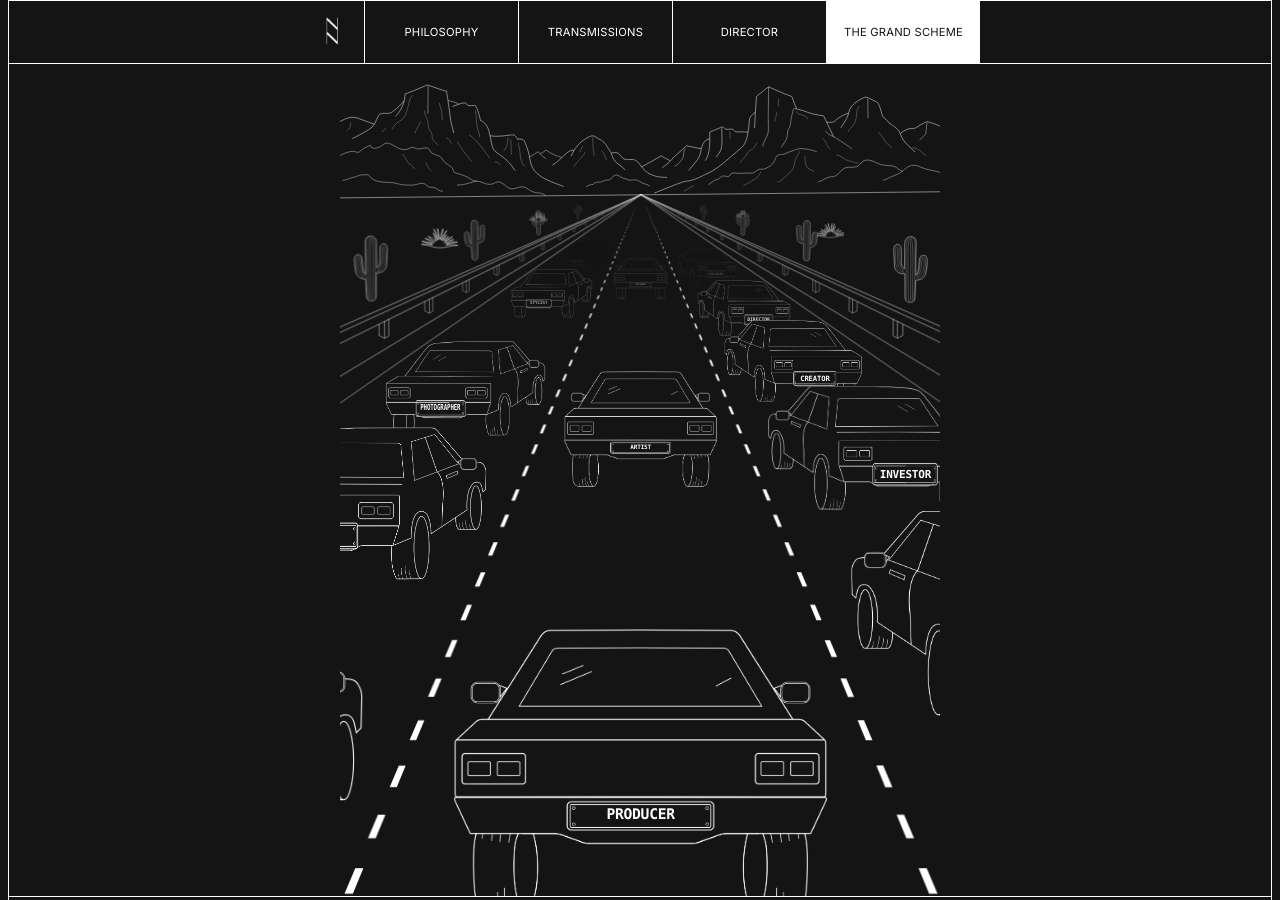
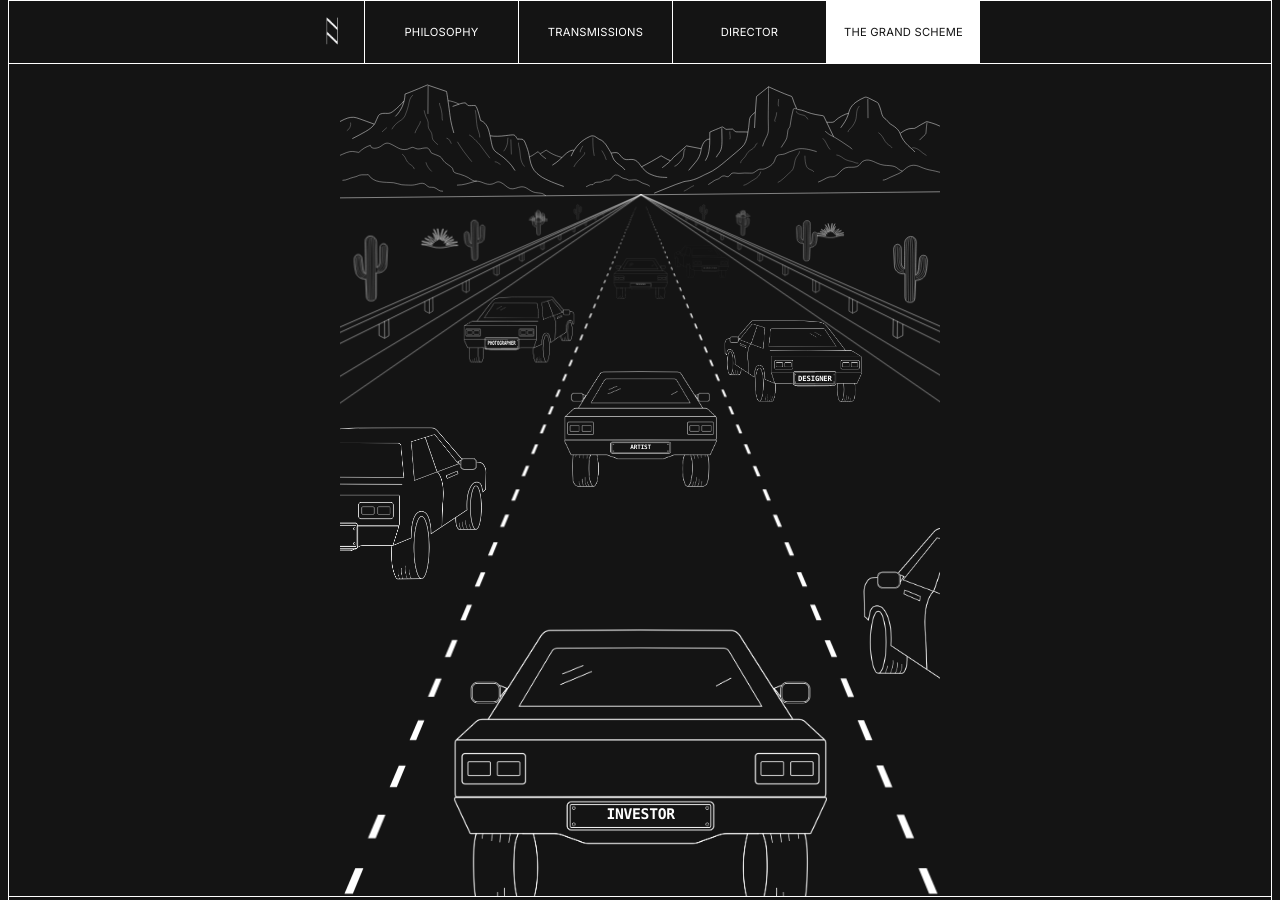
Before and after one commit to laindoe/ten-grand, a Jekyll site: the page built from index.html, in a window 1280 px wide and 900 px high, scrolled down 3347 px. Built offline with Jekyll 4.4.1, drawn with Linux system fonts in a browser that asks for light colours.

Commit message:
Three cars a lane, so the outer lanes get the centre's spacing (#158)
Two cars in a lane stop overlapping each other only once one is
1/(1 - height/depth) = 1.66x the depth of the other. At the counts I
shipped, the outer lanes were under that:

  3 a lane -> 2.54x, 39px of clear road between them at a 393px scene
  4        -> 2.01x, 20px
  5        -> 1.75x,  6px   <- the left lane
  6        -> 1.59x, they overlap  <- the right lane

So the right lane was literally overlapping itself and the left had 6px.
Three a lane everywhere brings both to 2.3-2.7x, which is what the
centre already had and what looked right.

The reasoning I used to justify five and six was wrong. I said the outer
lanes could carry more because they are only shown over the near half of
their range -- but that is the range over which they are shown WHOLE.
They are partly on screen for 84% of the range, so five or six of them
stacked up on screen just the same.

Cost: nine plates rather than fourteen. Dropped STYLIST, MANUFACTURER,
CREATOR, ENGINEER and CURATOR, keeping WRITER and PUBLISHER. If the
names matter more than the spacing, four a lane is twelve plates and
still clears the overlap by 20px.

Speeds and uneven phases are unchanged: 1.00x / 0.80x / 1.25x, periods
10.97s / 13.71s / 8.78s.


Claude-Session: https://claude.ai/code/session_017ynTvtGuh3qPdfkvciNjhT

Co-authored-by: Claude <noreply@anthropic.com>

```diff
--- a/index.html
+++ b/index.html
@@ -195,19 +195,14 @@
         <div class="distance__visual reveal">
           {% include highway-svg.html %}
           <div class="highway__car highway__car--centre" style="transform:scale(1.65300);opacity:1.000;z-index:48;animation-delay:-0.0000s,-0.0000s"><div class="highway__bob" style="animation-delay:-0.0000s"><span class="highway__plate"><span style="transform:scaleX(1.000)">ARTIST</span></span></div></div>
-          <div class="highway__car highway__car--centre" style="transform:scale(0.58719);opacity:1.000;z-index:31;animation-delay:-4.0594s,-4.0594s"><div class="highway__bob" style="animation-delay:-0.8333s"><span class="highway__plate"><span style="transform:scaleX(1.000)">DESIGNER</span></span></div></div>
-          <div class="highway__car highway__car--centre" style="transform:scale(0.24671);opacity:1.000;z-index:16;animation-delay:-7.4604s,-7.4604s"><div class="highway__bob" style="animation-delay:-1.6667s"><span class="highway__plate"><span style="transform:scaleX(1.000)">PRODUCER</span></span></div></div>
+          <div class="highway__car highway__car--centre" style="transform:scale(0.58719);opacity:1.000;z-index:31;animation-delay:-4.0594s,-4.0594s"><div class="highway__bob" style="animation-delay:-0.8333s"><span class="highway__plate"><span style="transform:scaleX(1.000)">PRODUCER</span></span></div></div>
+          <div class="highway__car highway__car--centre" style="transform:scale(0.24671);opacity:1.000;z-index:16;animation-delay:-7.4604s,-7.4604s"><div class="highway__bob" style="animation-delay:-1.6667s"><span class="highway__plate"><span style="transform:scaleX(1.000)">INVESTOR</span></span></div></div>
           <div class="highway__car highway__car--left" style="transform:scale(4.09987);opacity:1.000;z-index:48;animation-delay:-0.0000s,-0.0000s"><div class="highway__bob" style="animation-delay:-0.1667s"><span class="highway__plate"><span style="transform:scaleX(1.000)">VENUE</span></span></div></div>
-          <div class="highway__car highway__car--left" style="transform:scale(2.54828);opacity:1.000;z-index:40;animation-delay:-2.3314s,-2.3314s"><div class="highway__bob" style="animation-delay:-1.0000s"><span class="highway__plate"><span style="transform:scaleX(0.690)">PHOTOGRAPHER</span></span></div></div>
-          <div class="highway__car highway__car--left" style="transform:scale(1.30222);opacity:1.000;z-index:29;animation-delay:-5.6228s,-5.6228s"><div class="highway__bob" style="animation-delay:-1.8333s"><span class="highway__plate"><span style="transform:scaleX(1.000)">STYLIST</span></span></div></div>
-          <div class="highway__car highway__car--left" style="transform:scale(0.80940);opacity:1.000;z-index:21;animation-delay:-7.9541s,-7.9541s"><div class="highway__bob" style="animation-delay:-0.6667s"><span class="highway__plate"><span style="transform:scaleX(1.000)">WRITER</span></span></div></div>
-          <div class="highway__car highway__car--left" style="transform:scale(0.44983);opacity:0.666;z-index:11;animation-delay:-10.8341s,-10.8341s"><div class="highway__bob" style="animation-delay:-1.5000s"><span class="highway__plate"><span style="transform:scaleX(0.920)">PUBLISHER</span></span></div></div>
-          <div class="highway__car highway__car--right" style="transform:scale(4.12350);opacity:1.000;z-index:48;animation-delay:-0.0000s,-0.0000s"><div class="highway__bob" style="animation-delay:-0.3333s"><span class="highway__plate"><span style="transform:scaleX(1.000)">CREATOR</span></span></div></div>
-          <div class="highway__car highway__car--right" style="transform:scale(2.78733);opacity:1.000;z-index:42;animation-delay:-1.2288s,-1.2288s"><div class="highway__bob" style="animation-delay:-1.1667s"><span class="highway__plate"><span style="transform:scaleX(1.000)">DIRECTOR</span></span></div></div>
-          <div class="highway__car highway__car--right" style="transform:scale(1.78161);opacity:1.000;z-index:34;animation-delay:-2.6331s,-2.6331s"><div class="highway__bob" style="animation-delay:-0.0000s"><span class="highway__plate"><span style="transform:scaleX(1.000)">ENGINEER</span></span></div></div>
-          <div class="highway__car highway__car--right" style="transform:scale(1.07682);opacity:1.000;z-index:25;animation-delay:-4.2130s,-4.2130s"><div class="highway__bob" style="animation-delay:-0.8333s"><span class="highway__plate"><span style="transform:scaleX(1.000)">CURATOR</span></span></div></div>
-          <div class="highway__car highway__car--right" style="transform:scale(0.63288);opacity:1.000;z-index:16;animation-delay:-5.8806s,-5.8806s"><div class="highway__bob" style="animation-delay:-1.6667s"><span class="highway__plate"><span style="transform:scaleX(0.691)">MANUFACTURER</span></span></div></div>
-          <div class="highway__car highway__car--right" style="transform:scale(0.38252);opacity:0.434;z-index:8;animation-delay:-7.4604s,-7.4604s"><div class="highway__bob" style="animation-delay:-0.5000s"><span class="highway__plate"><span style="transform:scaleX(1.000)">INVESTOR</span></span></div></div>
+          <div class="highway__car highway__car--left" style="transform:scale(1.77140);opacity:1.000;z-index:34;animation-delay:-4.1142s,-4.1142s"><div class="highway__bob" style="animation-delay:-1.0000s"><span class="highway__plate"><span style="transform:scaleX(0.690)">PHOTOGRAPHER</span></span></div></div>
+          <div class="highway__car highway__car--left" style="transform:scale(0.68434);opacity:1.000;z-index:18;animation-delay:-8.7770s,-8.7770s"><div class="highway__bob" style="animation-delay:-1.8333s"><span class="highway__plate"><span style="transform:scaleX(1.000)">WRITER</span></span></div></div>
+          <div class="highway__car highway__car--right" style="transform:scale(4.12350);opacity:1.000;z-index:48;animation-delay:-0.0000s,-0.0000s"><div class="highway__bob" style="animation-delay:-0.3333s"><span class="highway__plate"><span style="transform:scaleX(1.000)">DESIGNER</span></span></div></div>
+          <div class="highway__car highway__car--right" style="transform:scale(1.63820);opacity:1.000;z-index:33;animation-delay:-2.8964s,-2.8964s"><div class="highway__bob" style="animation-delay:-1.1667s"><span class="highway__plate"><span style="transform:scaleX(1.000)">DIRECTOR</span></span></div></div>
+          <div class="highway__car highway__car--right" style="transform:scale(0.66930);opacity:1.000;z-index:17;animation-delay:-5.7050s,-5.7050s"><div class="highway__bob" style="animation-delay:-0.0000s"><span class="highway__plate"><span style="transform:scaleX(0.921)">PUBLISHER</span></span></div></div>
         </div>
       </div>
     </section>
```
